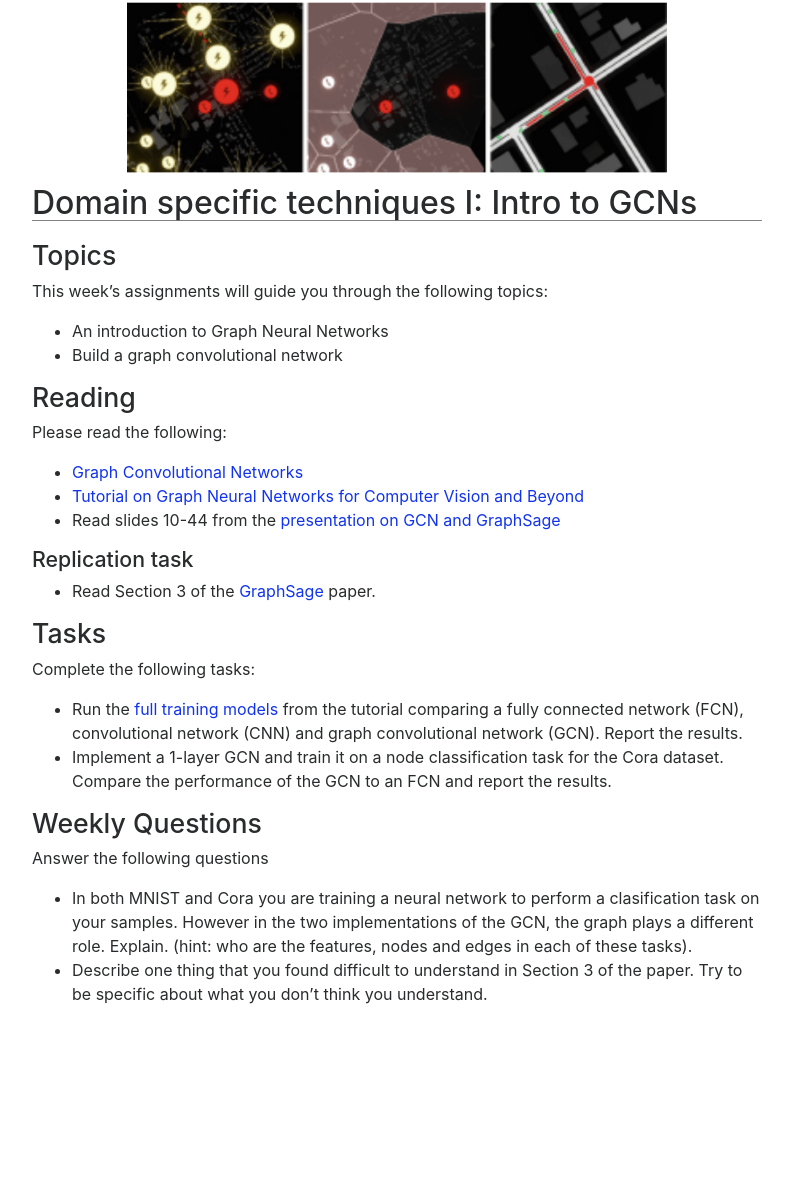
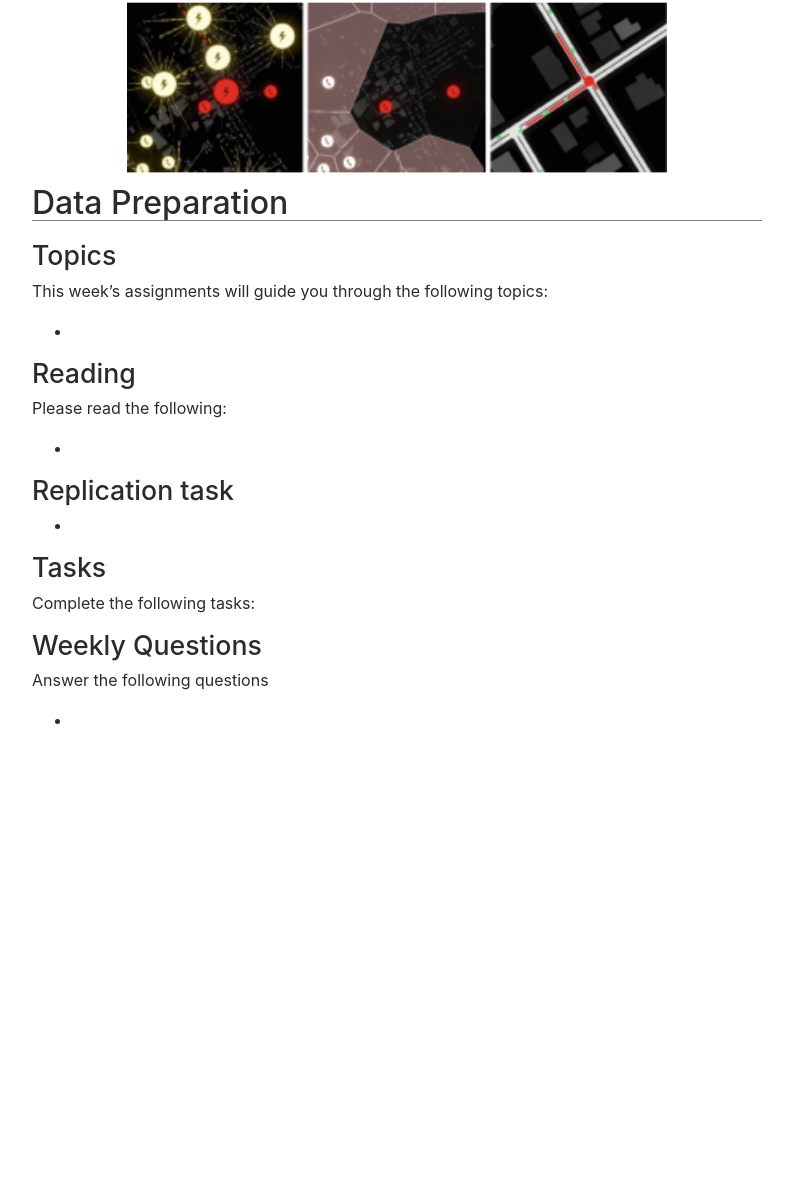
Before and after one commit to ACloninger/capstone-deloitte-travel-models, a Jekyll site: the page built from weeks/03-Data-Preparation.md, in a window 1280 px wide. Shown: the whole page, without its empty margins (243-1033 px from the left). Built offline with Jekyll 4.4.1, drawn with Linux system fonts in a browser that asks for light colours; nearby versions of some CDN libraries; after the commit the page ends 908 px from its top, so only the background shows below that.

Commit message:
Update 03-Data-Preparation.md

```diff
--- a/weeks/03-Data-Preparation.md
+++ b/weeks/03-Data-Preparation.md
@@ -4,33 +4,28 @@ title: Week 03
 doodle: /doodle.png
 ---
 
-# Domain specific techniques I: Intro to GCNs
+# Data Preparation
 
 ## Topics
 
 This week's assignments will guide you through the following topics:
-* An introduction to Graph Neural Networks
-* Build a graph convolutional network
+*
 
 ## Reading
 
 Please read the following:
-* [Graph Convolutional Networks](http://tkipf.github.io/graph-convolutional-networks/)
-* [Tutorial on Graph Neural Networks for Computer Vision and Beyond](https://medium.com/@BorisAKnyazev/tutorial-on-graph-neural-networks-for-computer-vision-and-beyond-part-1-3d9fada3b80d)
-* Read slides 10-44 from the [presentation on GCN and GraphSage](http://snap.stanford.edu/proj/embeddings-www/files/nrltutorial-part2-gnns.pdf)
+*
 
-### Replication task
-* Read Section 3 of the [GraphSage](https://www-cs.stanford.edu/~jure/pubs/graphsage-nips17.pdf) paper.
+## Replication task
+*
 
 
 ## Tasks
 
 Complete the following tasks:
-* Run the [full training models](https://github.com/bknyaz/examples/blob/master/fc_vs_graph_train.py) from the tutorial comparing a fully connected network (FCN), convolutional network (CNN) and graph convolutional network (GCN). Report the results.
-* Implement a 1-layer GCN and train it on a node classification task for the Cora dataset. Compare the performance of the GCN to an FCN and report the results.
+
 
 ## Weekly Questions
 
 Answer the following questions
-* In both MNIST and Cora you are training a neural network to perform a clasification task on your samples. However in the two implementations of the GCN, the graph plays a different role. Explain. (hint: who are the features, nodes and edges in each of these tasks).
-* Describe one thing that you found difficult to understand in Section 3 of the paper. Try to be specific about what you don’t think you understand.
+*
```
